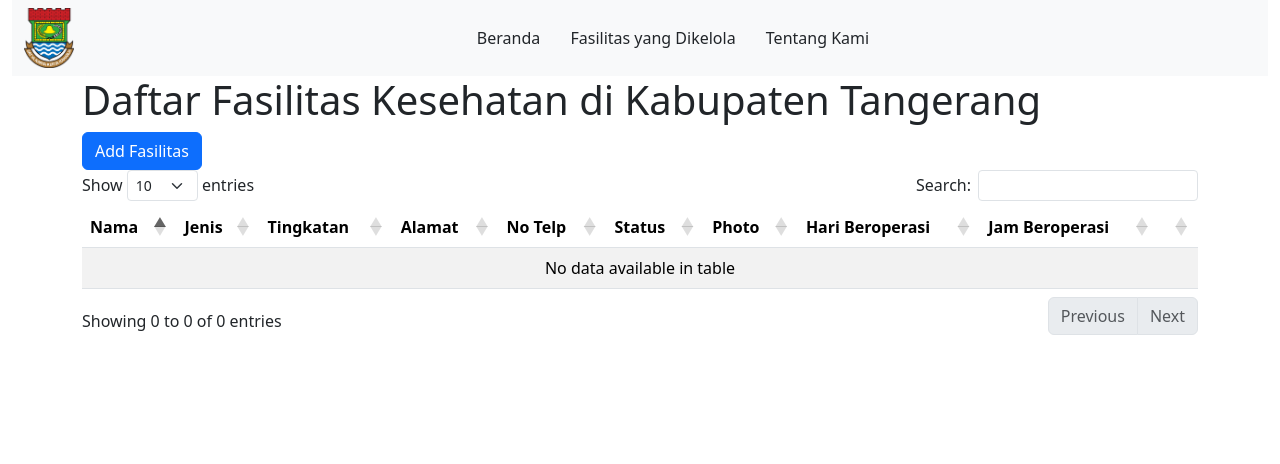
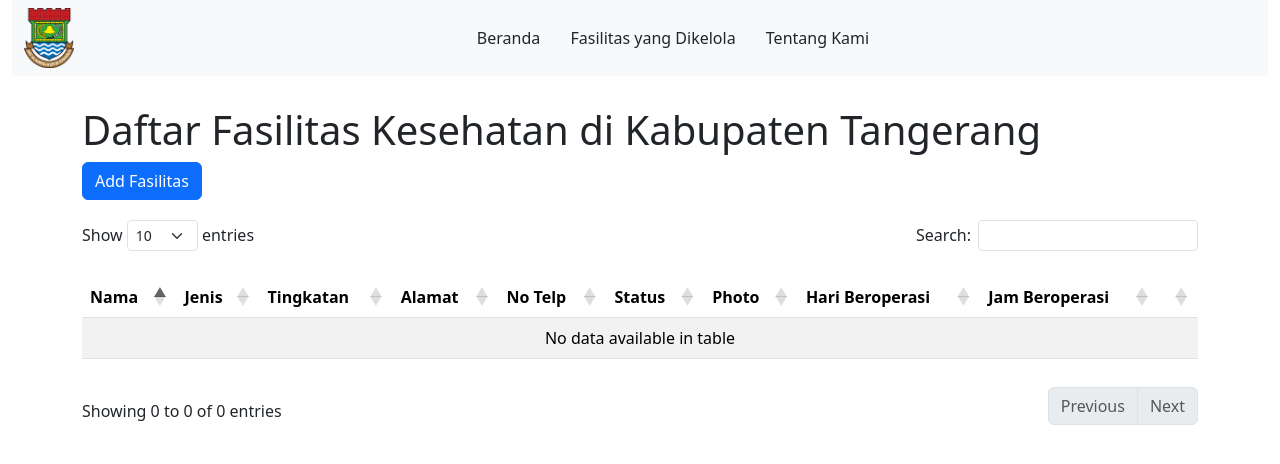
Before and after one commit to fauzhanFARTF/fasos-GIS, a Django app: page /medical_facility/ in a window 1280 px wide. Shown: the top 464 px of the page. Run offline with Django 4.2, Linux system fonts and the light colour scheme; the visitor is signed in with stand-in values (Sample User, id 1); data that the repository does not hold is empty; some libraries are stand-ins or nearby versions.

Commit message:
Link CSS static to container-home.css, and create padding container and row

```diff
--- a/assets/static/custom/css/container-home.css
+++ b/assets/static/custom/css/container-home.css
@@ -2,3 +2,9 @@
 #peta {
     height :600px;
 }
+.container {
+    padding-top: 30px;
+}
+.row {
+    padding-top: 20px;
+}
--- a/project/fasosapp/templates/pages/medical_facility_add.html
+++ b/project/fasosapp/templates/pages/medical_facility_add.html
@@ -10,6 +10,7 @@
 
 {% block head %}
     {% leaflet_css plugins="forms" %}
+    <link rel="stylesheet" href="{% static 'custom/css/container-home.css'%}">
 {% endblock %}
 
 {% block body %}
--- a/project/fasosapp/templates/pages/medical_facility_delete.html
+++ b/project/fasosapp/templates/pages/medical_facility_delete.html
@@ -6,8 +6,11 @@
     Delete Fasilitas
 {% endblock %}
 
+    {% load static %}
+
 {% block head %}
     {% leaflet_css plugins="forms" %}
+    <link rel="stylesheet" href="{% static 'custom/css/container-home.css'%}">
 {% endblock %}
 
 {% block body %}
--- a/project/fasosapp/templates/pages/medical_facility_list.html
+++ b/project/fasosapp/templates/pages/medical_facility_list.html
@@ -6,8 +6,11 @@
     Fasilitas List Kesehatan
 {% endblock %}
 
+{% load static %}
+
 {% block head %}
    {% leaflet_css plugins="forms" %}
+   <link rel="stylesheet" href="{% static 'custom/css/container-home.css'%}">
 {% endblock %}
 
 {% block body %}
--- a/project/fasosapp/templates/pages/medical_facility_update.html
+++ b/project/fasosapp/templates/pages/medical_facility_update.html
@@ -6,8 +6,11 @@
     Pembaharuan Fasilitas Kesehatan
 {% endblock %}
 
+{% load static %}
+
 {% block head %}
    {% leaflet_css plugins="forms" %}
+   <link rel="stylesheet" href="{% static 'custom/css/container-home.css'%}">
 {% endblock %}
 
 {% block body %}
```
